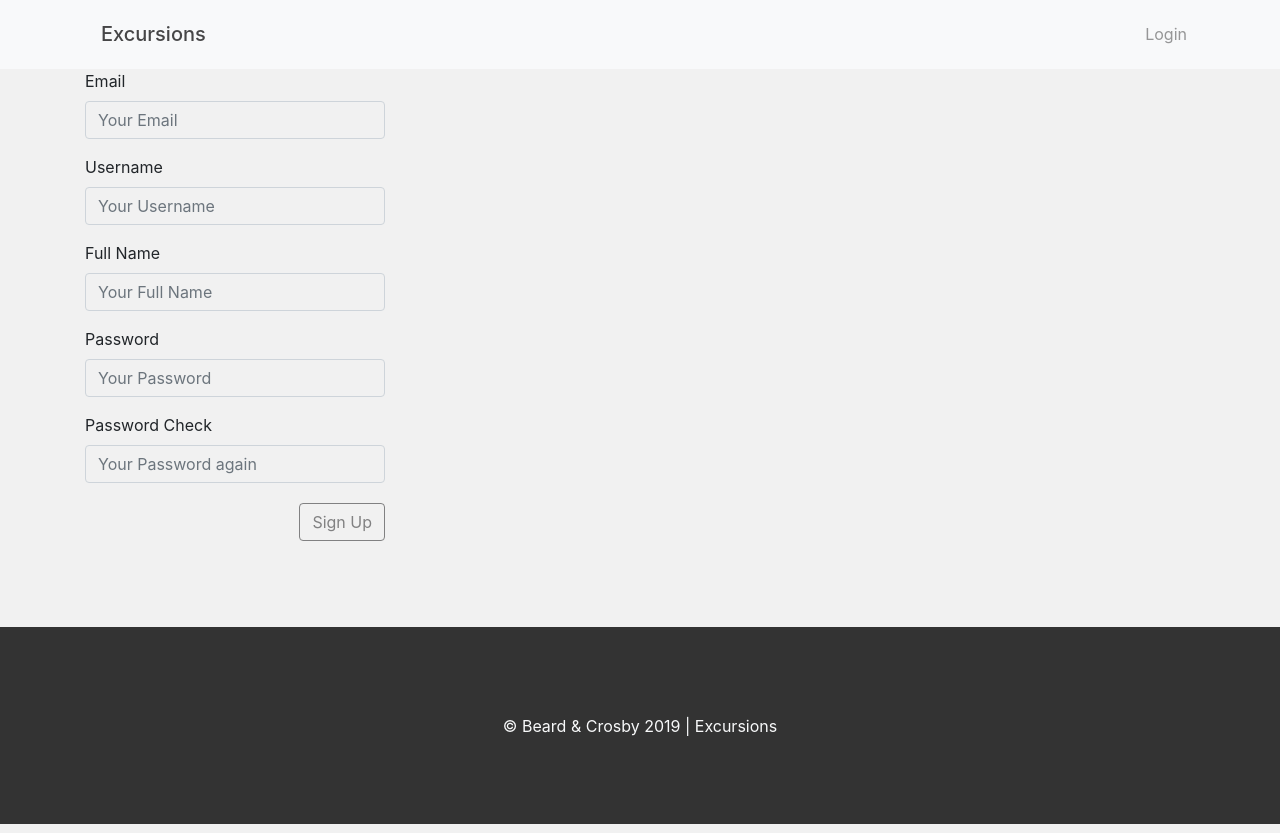
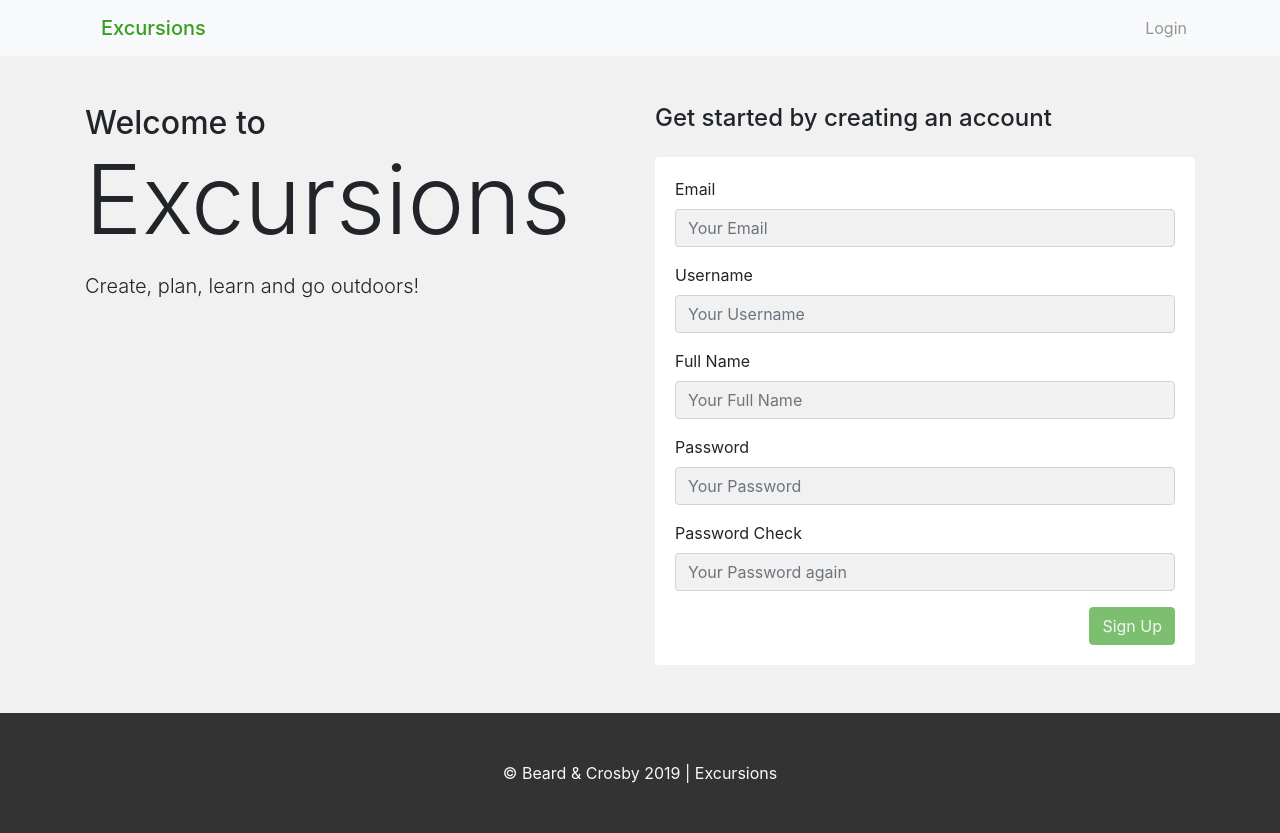
Before and after one commit to beard-crosby/excursions-frontend, a React (Create React App) app: page / in a window 1280 px wide. Built offline with nearby package versions, Linux system fonts and the light colour scheme; no server answers.

Commit message:
style home page

```diff
--- a/src/pages/Home.js
+++ b/src/pages/Home.js
@@ -1,12 +1,12 @@
 import React from "react"
-import '../scss/base.scss'
+import "../scss/base.scss"
 import { connect } from "react-redux"
 import * as actionCreators from "../store/actions/actionCreators"
-import { withRouter } from 'react-router-dom'
-import Layout from '../components/Layout'
+import { withRouter } from "react-router-dom"
+import Layout from "../components/Layout"
 import Spinner from "../components/UI/Spinner"
-import Input from '../components/UI/Input'
-import { Form, Button } from 'reactstrap'
+import Input from "../components/UI/Input"
+import { Row, Col, Form, Button, Card, CardBody } from "reactstrap"
 
 const Home = ({ state, dispatch, location }) => {
     const onSignUp = event => {
@@ -15,31 +15,106 @@ const Home = ({ state, dispatch, location }) => {
             email: state.signUpForm.email.value,
             userName: state.signUpForm.userName.value,
             fullName: state.signUpForm.fullName.value,
-            password: state.signUpForm.password.value
+            password: state.signUpForm.password.value,
         }
         dispatch(actionCreators.signUp(userData))
     }
 
     return (
         <Layout>
-            {state.loading ? <Spinner /> :
-                <Form className="form" onSubmit={event => onSignUp(event)}>
-                    {Object.entries(state.signUpForm).map(input => <Input
-                        key={input[0]}
-                        elementType={input[1].elementType}
-                        name={input[1].name}
-                        invalidName={input[1].invalidName}
-                        placeholder={input[1].placeholder}
-                        invalid={!input[1].valid}
-                        validation={input[1].validation}
-                        touched={input[1].touched}
-                        focusChanged={input[1].focusChanged}
-                        value={input[1].value}
-                        changed={event => dispatch(actionCreators.inputChange(event, input[0], location.pathname))} />)}
-                    <div className="singleFormBtn">
-                        <Button outline color="primary" type="submit" disabled={!state.signUpFormValidity}>Sign Up</Button>
-                    </div>
-                </Form>}
+            {state.loading ? (
+                <Spinner />
+            ) : (
+                <>
+                    <Row className='mt-5'>
+                        <Col>
+                            <h2 className='mt-0 mb-0'>Welcome to</h2>
+                            <h1 className='display-1 mb-3'>Excursions</h1>
+                            <h3 className='lead'>Create, plan, learn and go outdoors!</h3>
+                        </Col>
+                        <Col>
+                            <Row className="d-flex justify-content-center">
+                                <Col col="12">
+                                    <h4>Get started by creating an account</h4>
+                                </Col>
+                            </Row>
+                            <Row className="d-flex justify-content-center mt-3">
+                                <Col col="12">
+                                    <Card
+                                        style={{
+                                            background: "white",
+                                            border: "none",
+                                        }}
+                                    >
+                                        <CardBody>
+                                            <Form
+                                                className="form"
+                                                onSubmit={event =>
+                                                    onSignUp(event)
+                                                }
+                                            >
+                                                {Object.entries(
+                                                    state.signUpForm
+                                                ).map(input => (
+                                                    <Input
+                                                        key={input[0]}
+                                                        elementType={
+                                                            input[1].elementType
+                                                        }
+                                                        name={input[1].name}
+                                                        invalidName={
+                                                            input[1].invalidName
+                                                        }
+                                                        placeholder={
+                                                            input[1].placeholder
+                                                        }
+                                                        invalid={
+                                                            !input[1].valid
+                                                        }
+                                                        validation={
+                                                            input[1].validation
+                                                        }
+                                                        touched={
+                                                            input[1].touched
+                                                        }
+                                                        focusChanged={
+                                                            input[1]
+                                                                .focusChanged
+                                                        }
+                                                        value={input[1].value}
+                                                        changed={event =>
+                                                            dispatch(
+                                                                actionCreators.inputChange(
+                                                                    event,
+                                                                    input[0],
+                                                                    location.pathname
+                                                                )
+                                                            )
+                                                        }
+                                                    />
+                                                ))}
+                                                <Row>
+                                                    <Col className="text-right">
+                                                        <Button
+                                                            color="primary"
+                                                            type="submit"
+                                                            disabled={
+                                                                !state.signUpFormValidity
+                                                            }
+                                                        >
+                                                            Sign Up
+                                                        </Button>
+                                                    </Col>
+                                                </Row>
+                                            </Form>
+                                        </CardBody>
+                                    </Card>
+                                </Col>
+                            </Row>
+                        </Col>
+                    </Row>
+                </>
+            )}
         </Layout>
     )
 }
@@ -48,6 +123,6 @@ export default connect(state => ({
     state: {
         loading: state.loading,
         signUpForm: state.signUpForm,
-        signUpFormValidity: state.signUpFormValidity
+        signUpFormValidity: state.signUpFormValidity,
     },
 }))(withRouter(Home))
--- a/src/scss/base.scss
+++ b/src/scss/base.scss
@@ -1,7 +1,7 @@
 @import url("https://fonts.googleapis.com/css?family=Montserrat:400,600,700");
 
 // Colours
-$color-1: #464647;
+$color-1: #379e22;
 $color-2: #096625;
 $black: #333333;
 $white: #f1f1f1;
@@ -15,7 +15,6 @@ $theme-colors: (
 );
 
 $enable-border-radius: false;
-$spacer: 1.8em;
 
 body {
     min-height: 100vh;
@@ -44,16 +43,6 @@ body {
             color: "dark";
         }
     }
-
-    .form {
-        max-width: 300px;
-        min-height: 100px;
-
-        .singleFormBtn {
-            text-align: right;
-            margin-top: 20px;
-        }
-    }
 }
 
 @import "~bootstrap/scss/bootstrap";
```
